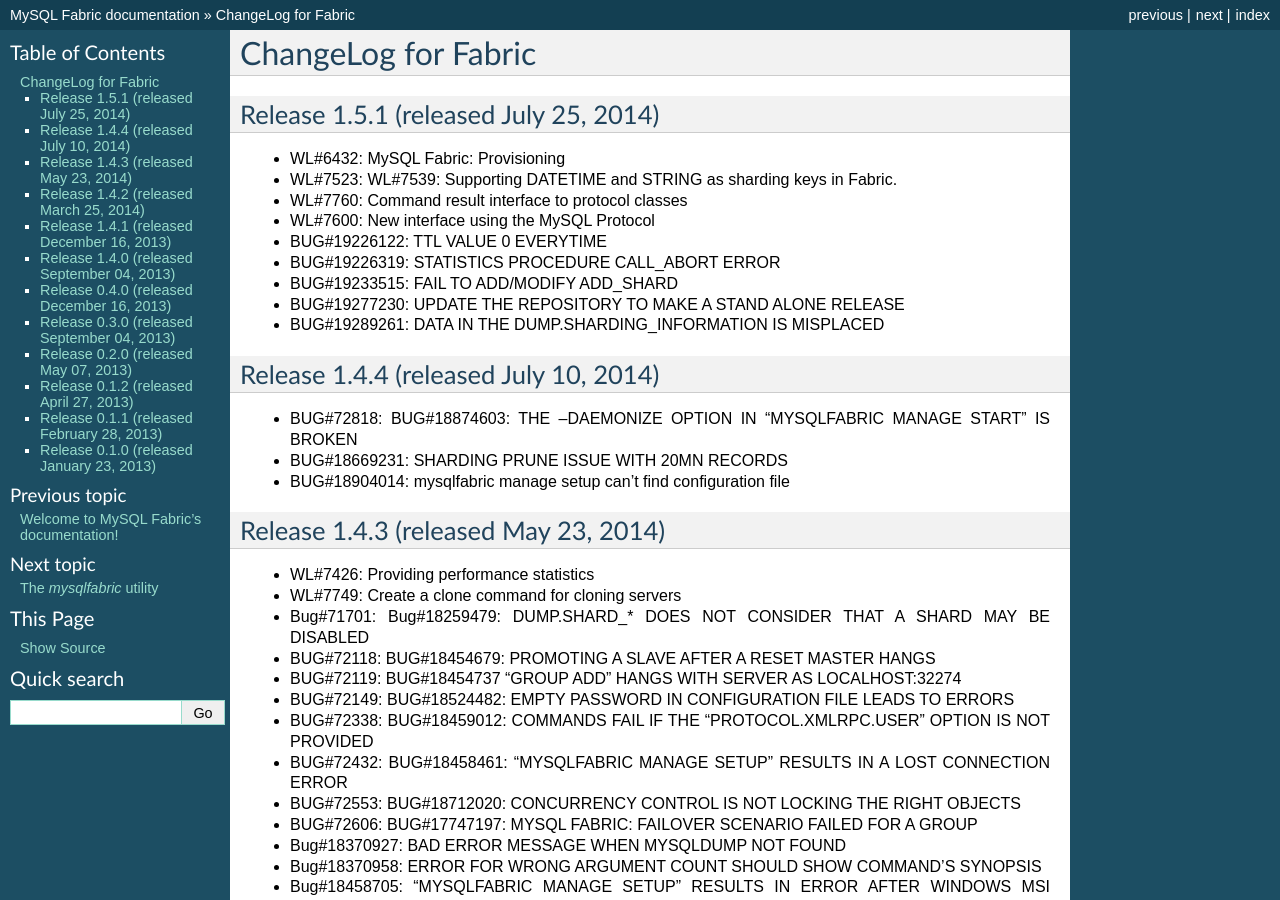
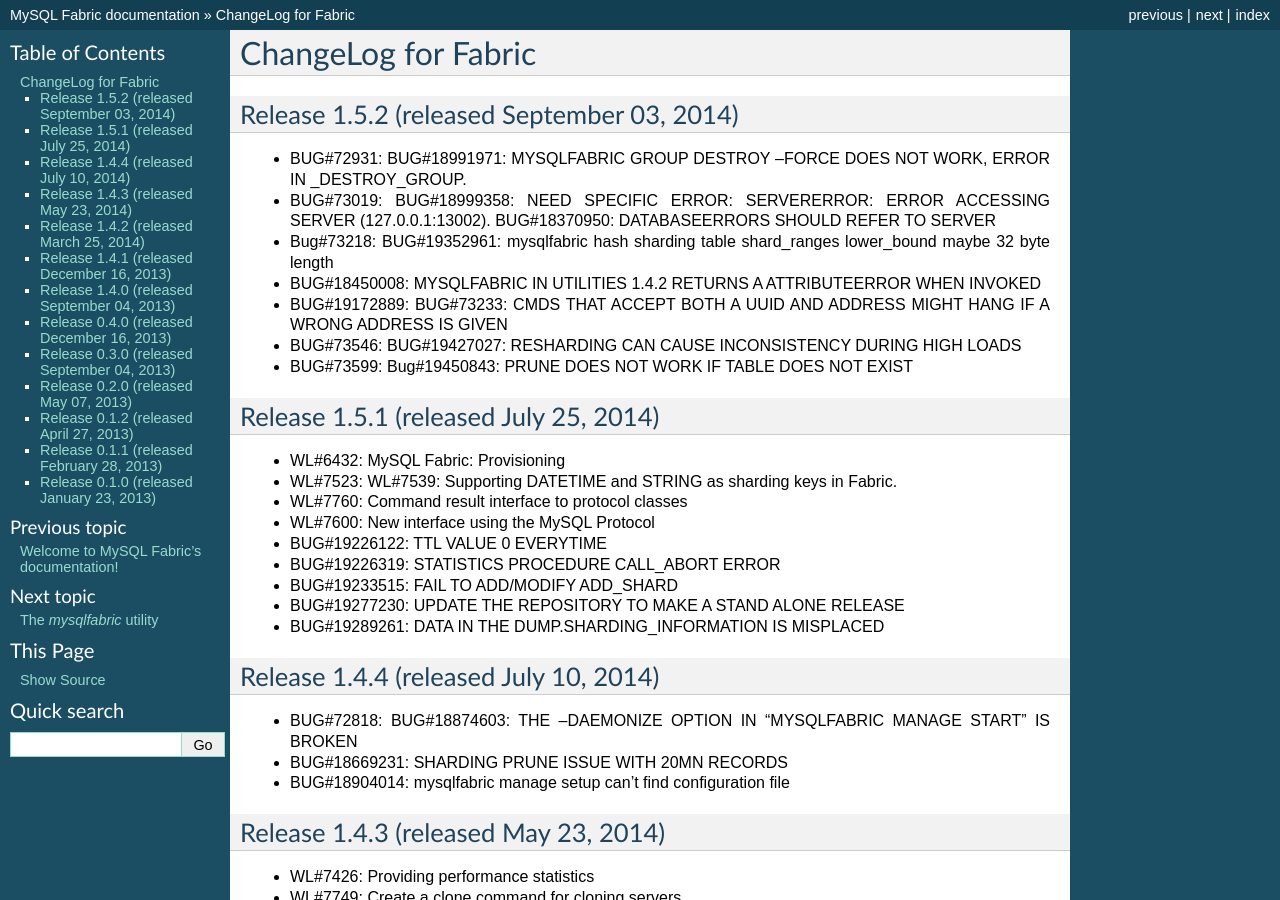
Before and after one commit to edrod77/mysql-fabric, a Sphinx documentation site: the page built from doc/source/CHANGELOG.rst, in a window 1280 px wide and 900 px high. Built offline with Sphinx 7.4.7, drawn with Linux system fonts in a browser that asks for light colours; the version number could not be read and is left out.

Commit message:
Releasing version 1.5.2

```diff
--- a/doc/source/CHANGELOG.rst
+++ b/doc/source/CHANGELOG.rst
@@ -2,6 +2,24 @@
 ChangeLog for Fabric
 ####################
 
+
+Release 1.5.2 (released September 03, 2014)
+-------------------------------------------
+
+* BUG#72931: BUG#18991971: MYSQLFABRIC GROUP DESTROY --FORCE DOES NOT
+  WORK, ERROR IN _DESTROY_GROUP.
+* BUG#73019: BUG#18999358: NEED SPECIFIC ERROR: SERVERERROR: ERROR
+  ACCESSING SERVER (127.0.0.1:13002). BUG#18370950: DATABASEERRORS
+  SHOULD REFER TO SERVER
+* Bug#73218: BUG#19352961: mysqlfabric hash sharding table
+  shard_ranges lower_bound maybe 32 byte length
+* BUG#18450008: MYSQLFABRIC IN UTILITIES 1.4.2 RETURNS A ATTRIBUTEERROR
+  WHEN INVOKED
+* BUG#19172889: BUG#73233: CMDS THAT ACCEPT BOTH A UUID AND ADDRESS
+  MIGHT HANG IF A WRONG ADDRESS IS GIVEN
+* BUG#73546: BUG#19427027: RESHARDING CAN CAUSE INCONSISTENCY DURING
+  HIGH LOADS
+* BUG#73599: Bug#19450843: PRUNE DOES NOT WORK IF TABLE DOES NOT EXIST
 
 Release 1.5.1 (released July 25, 2014)
 --------------------------------------
```
Also changed, not shown: 1 other file.
